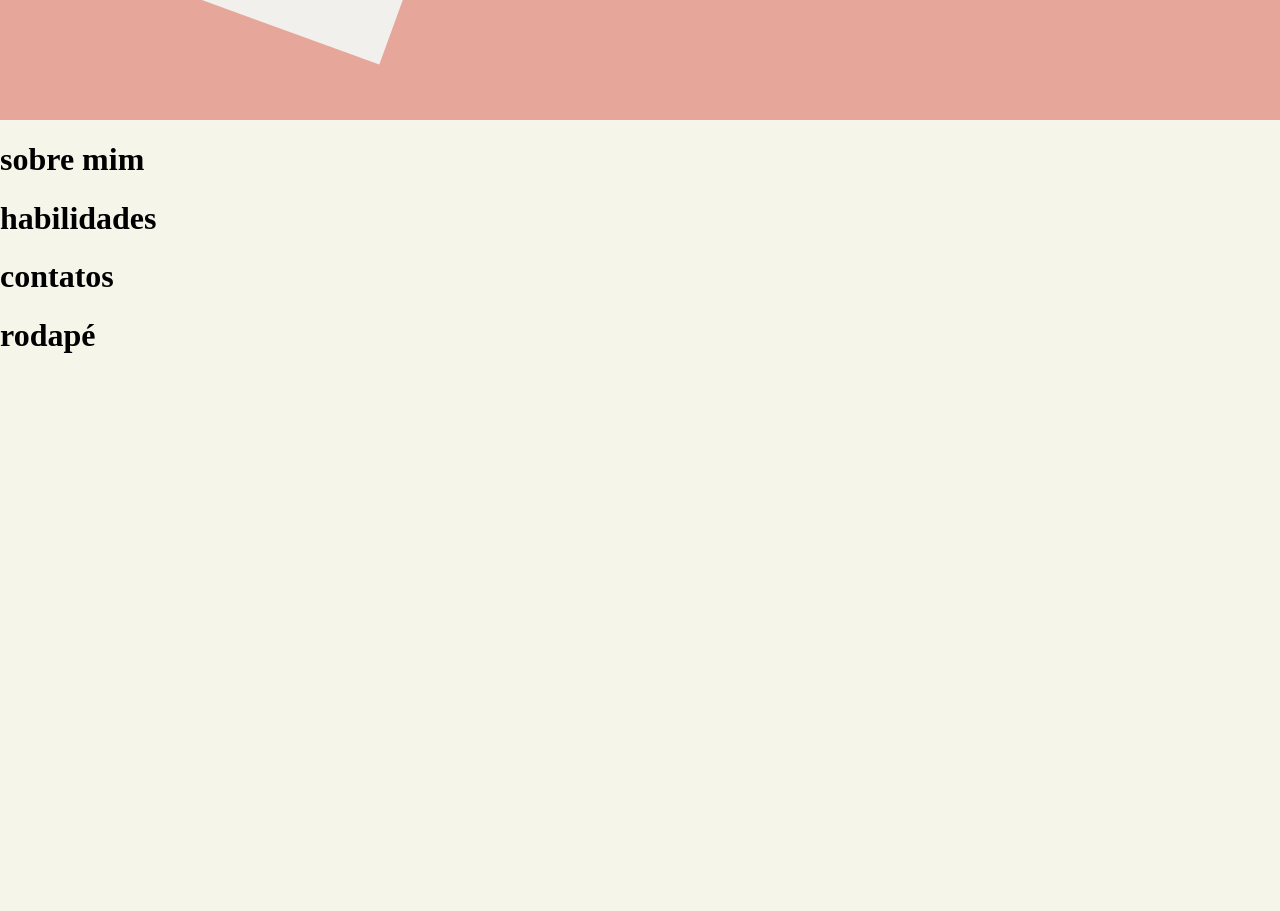
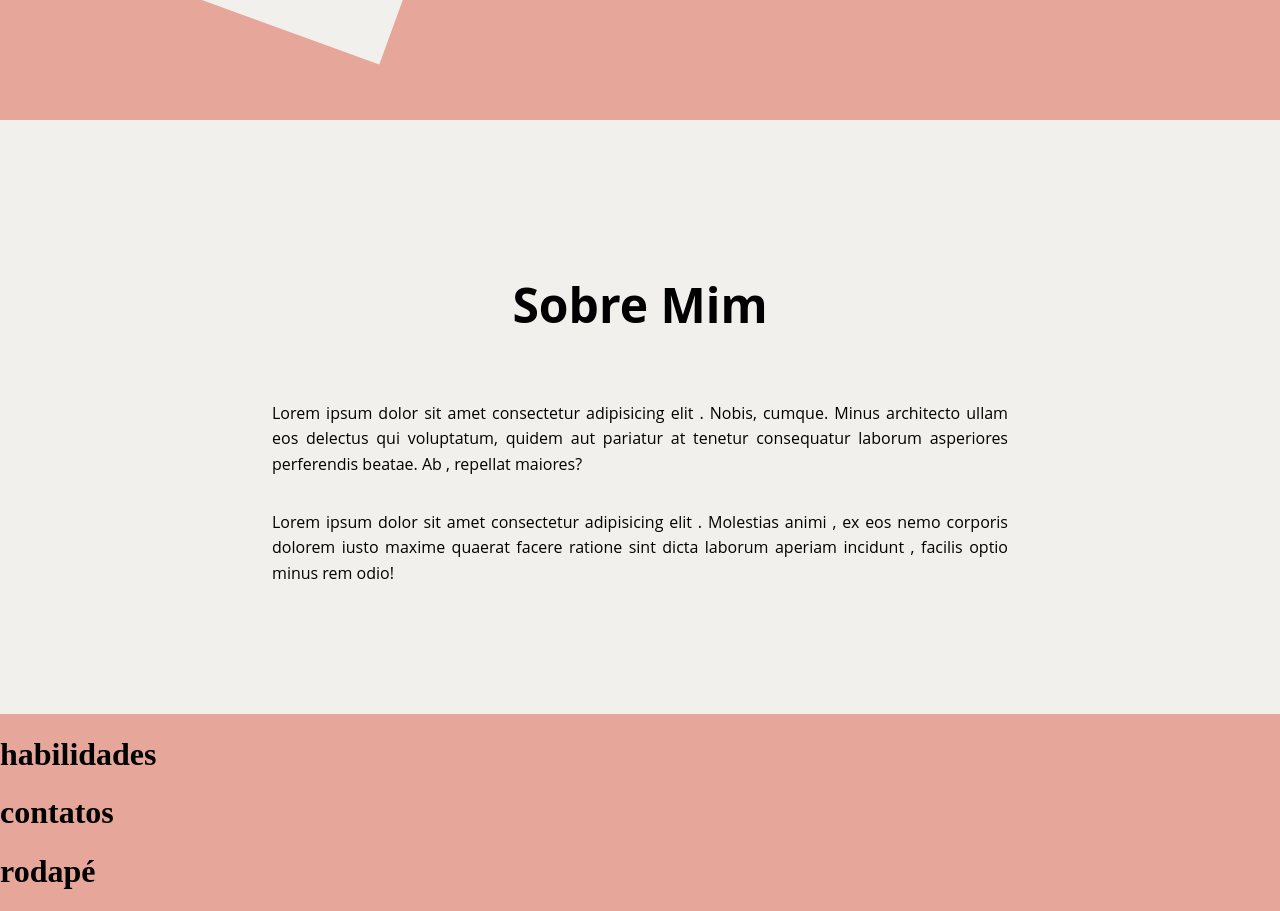
Before and after one commit to silvaluclecia43-cyber/portifolio-luclecia, a React (Vite) app: page / in a window 1280 px wide. Shown: the part 520-1431 px from the top of the page. Before the commit the page ends 895 px from the top, so only its background shows below. Built offline with nearby package versions, Linux system fonts and the light colour scheme.

Commit message:
criação de componente about

```diff
--- a/src/components/About/About.tsx
+++ b/src/components/About/About.tsx
@@ -2,8 +2,22 @@ import styles from "./styles.module.css";
 
 export default function About() {
   return (
-    <>
-      <h1>sobre mim</h1>
-    </>
+    <section id="about" className={styles.section}>
+      <div className={styles.container}>
+        <h2 className={styles.title}>Sobre Mim</h2>
+        <p className={styles.text}>
+          Lorem ipsum dolor sit amet consectetur adipisicing elit . Nobis,
+          cumque. Minus architecto ullam eos delectus qui voluptatum, quidem aut
+          pariatur at tenetur consequatur laborum asperiores perferendis beatae.
+          Ab , repellat maiores?
+        </p>
+        <p className={styles.text}>
+          Lorem ipsum dolor sit amet consectetur adipisicing elit . Molestias
+          animi , ex eos nemo corporis dolorem iusto maxime quaerat facere
+          ratione sint dicta laborum aperiam incidunt , facilis optio minus rem
+          odio!
+        </p>
+      </div>
+    </section>
   );
 }
--- a/src/components/About/styles.module.css
+++ b/src/components/About/styles.module.css
@@ -0,0 +1,41 @@
+.section {
+  font-family: "Open Sans", sans-serif;
+  background: #f2f0ec;
+  width: 100%;
+  padding: 7rem 0;
+}
+
+.container {
+  display: flex;
+  flex-direction: column;
+  align-items: center;
+  max-width: 800px;
+  margin: auto;
+  padding: 0 2rem;
+}
+
+.title {
+  font-size: 3rem;
+  margin-bottom: 3rem;
+}
+
+.text {
+  margin-bottom: 1rem;
+  text-align: justify;
+  line-height: 1.6;
+}
+
+@media (max-width: 768px) {
+  .section {
+    padding: 4rem 1.5rem;
+  }
+
+  .title {
+    font-size: 2.2rem;
+    text-align: center;
+  }
+
+  .text {
+    text-align: justify;
+  }
+}
--- a/src/components/Header/Header.tsx
+++ b/src/components/Header/Header.tsx
@@ -20,7 +20,7 @@ export default function Header() {
 
         <ul className={styles.nav}>
           <li>
-            <a className={styles.link} href="#intro">
+            <a className={styles.link} href="#about">
               Sobre mim
             </a>
           </li>
--- a/src/styles/global.css
+++ b/src/styles/global.css
@@ -6,5 +6,5 @@ html, body {
   margin: 0;
   padding: 0;
   overflow-x: hidden;
-  background: rgb(245, 245, 233);
+  background: #e6a79a;
 }
```
